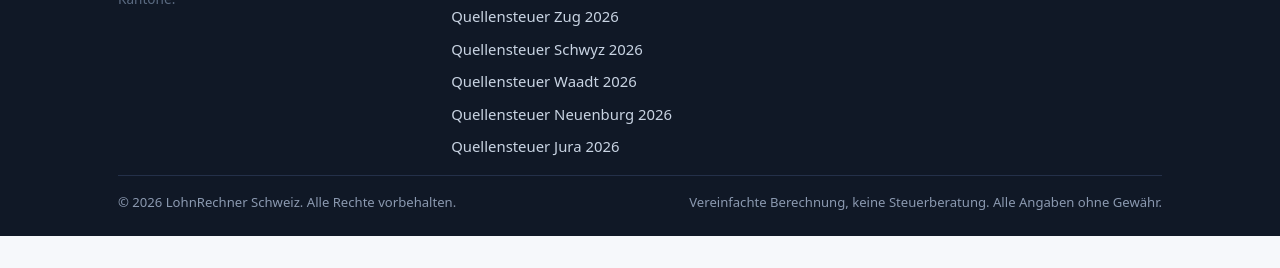
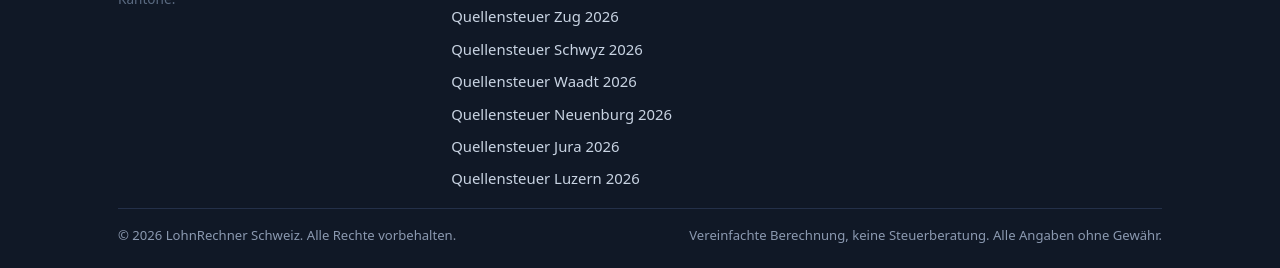
Before and after one commit to mirzacreative/lohnrechner-schweiz, a plain HTML site: page index.html in a window 1280 px wide. Shown: the part 3973-4241 px from the top of the page. Before the commit the page ends 4209 px from the top, so only its background shows below. Drawn offline with Linux system fonts and the light colour scheme.

Commit message:
Add link to quellensteuer-luzern-2026.html in index.html

```diff
--- a/index.html
+++ b/index.html
@@ -272,7 +272,7 @@
           <li><a href="quellensteuer-kantone.html">Quellensteuer Kantone</a></li>
           <li><a href="quellensteuer-zug-2026.html">Quellensteuer Zug 2026</a></li>
           <li><a href="quellensteuer-schwyz-2026.html">Quellensteuer Schwyz 2026</a></li>
-          <li><a href="quellensteuer-waadt-2026.html">Quellensteuer Waadt 2026</a></li><li><a href="quellensteuer-neuenburg-2026.html">Quellensteuer Neuenburg 2026</a></li><li><a href="quellensteuer-jura-2026.html">Quellensteuer Jura 2026</a></li>
+          <li><a href="quellensteuer-waadt-2026.html">Quellensteuer Waadt 2026</a></li><li><a href="quellensteuer-neuenburg-2026.html">Quellensteuer Neuenburg 2026</a></li><li><a href="quellensteuer-jura-2026.html">Quellensteuer Jura 2026</a></li><li><a href="quellensteuer-luzern-2026.html">Quellensteuer Luzern 2026</a></li>
         </ul>
       </div>
       <div>
```
